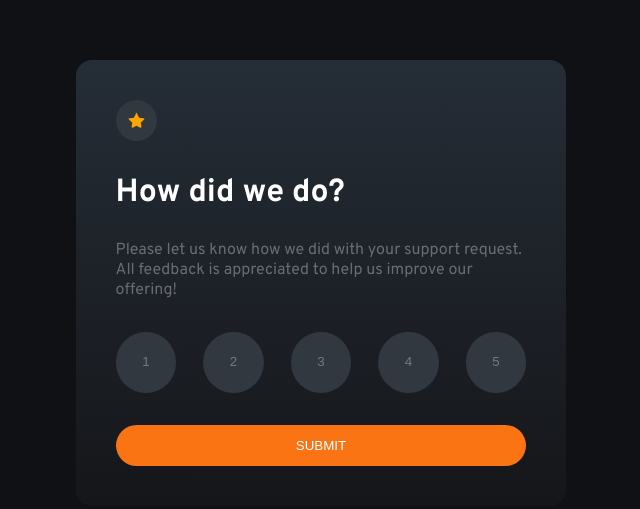
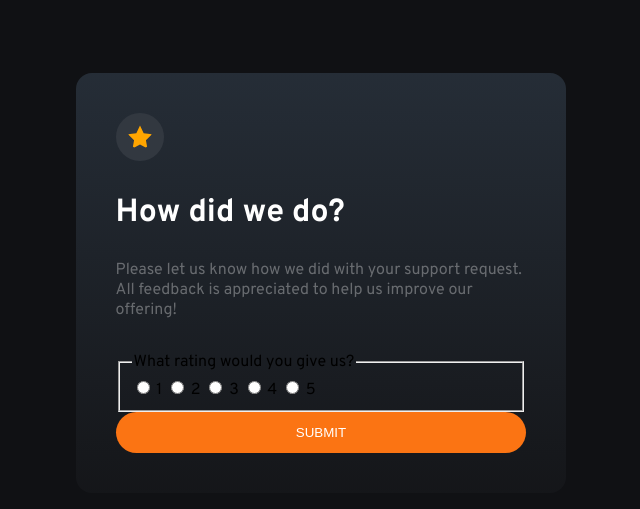
Before and after one commit to RichardOgujawa/FEM-interacitve-rating-component, a plain HTML site: page index.html in a window 1280 px wide. Shown: the part 125-634 px from the top of the page, without its empty margins (319-959 px from the left). Drawn offline with Linux system fonts and the light colour scheme.

Commit message:
updated index.html

```diff
--- a/index.html
+++ b/index.html
@@ -1,44 +1,53 @@
 <!DOCTYPE html>
 <html lang="en">
-
 <head>
     <meta charset="UTF-8">
     <meta http-equiv="X-UA-Compatible" content="IE=edge">
     <meta name="viewport" content="width=device-width, initial-scale=1.0">
-
-  <title>Interactive Rating Component Main</title>
-
+    <title>Document</title>
     <link rel="stylesheet" href="main.css">
-  <link rel="stylesheet" href="https://cdnjs.cloudflare.com/ajax/libs/font-awesome/4.7.0/css/font-awesome.min.css">
 </head>
-
 <body>
+    <main>
         <article>
-
-    <svg xmlns="http://www.w3.org/2000/svg" width="17" height="17" viewBox="0 0 24 24">
-      <path
-        d="M12 .587l3.668 7.568 8.332 1.151-6.064 5.828 1.48 8.279-7.416-3.967-7.417 3.967 1.481-8.279-6.064-5.828 8.332-1.151z" />
+            <svg xmlns="http://www.w3.org/2000/svg" width="24" height="24" viewBox="0 0 24 24">
+              <path d="M12 .587l3.668 7.568 8.332 1.151-6.064 5.828 1.48 8.279-7.416-3.967-7.417 3.967 1.481-8.279-6.064-5.828 8.332-1.151z" />
             </svg>
 
             <h1>How did we do?</h1>
             <p>Please let us know how we did with your support request. All feedback is appreciated to help us improve our
               offering!</p>
 
+            <form action="">
+                <fieldset>
+                    <legend class="sr-only">What rating would you give us?</legend>
+                    <label for="rating-1">
+                        <input type="radio" name="rating-score" value="1" id="rating-1">
+                        <span>1</span>
+                    </label>
+                    <label for="rating-2">
+                        <input type="radio" name="rating-score" value="2" id="rating-2">
+                        <span>2</span>
+                    </label>
+                    <label for="rating-3">
+                        <input type="radio" name="rating-score" value="3" id="rating-3">
+                        <span>3</span>
+                    </label>
+                    <label for="rating-4">
+                        <input type="radio" name="rating-score" value="4"id="rating-4">
+                        <span>4</span>
+                    </label>
+                    <label for="rating-5">
+                        <input type="radio" name="rating-score" value="5" id="rating-5">
+                        <span>5</span>
+                    </label>
+                </fieldset>
+
+                <button type="submit">Submit</button>
+            </form>
 
 
-    <section>
-      <button type="button">1</button>
-      <button type="button">2</button>
-      <button type="button">3</button>
-      <button type="button">4</button>
-      <button type="button">5</button>
-
-    </section>
-
-    <button type="submit">Submit</button>
-
           </article>
-
+    </main>
 </body>
-
 </html>
```
Lines whose indentation alone changed are shown as unchanged.
